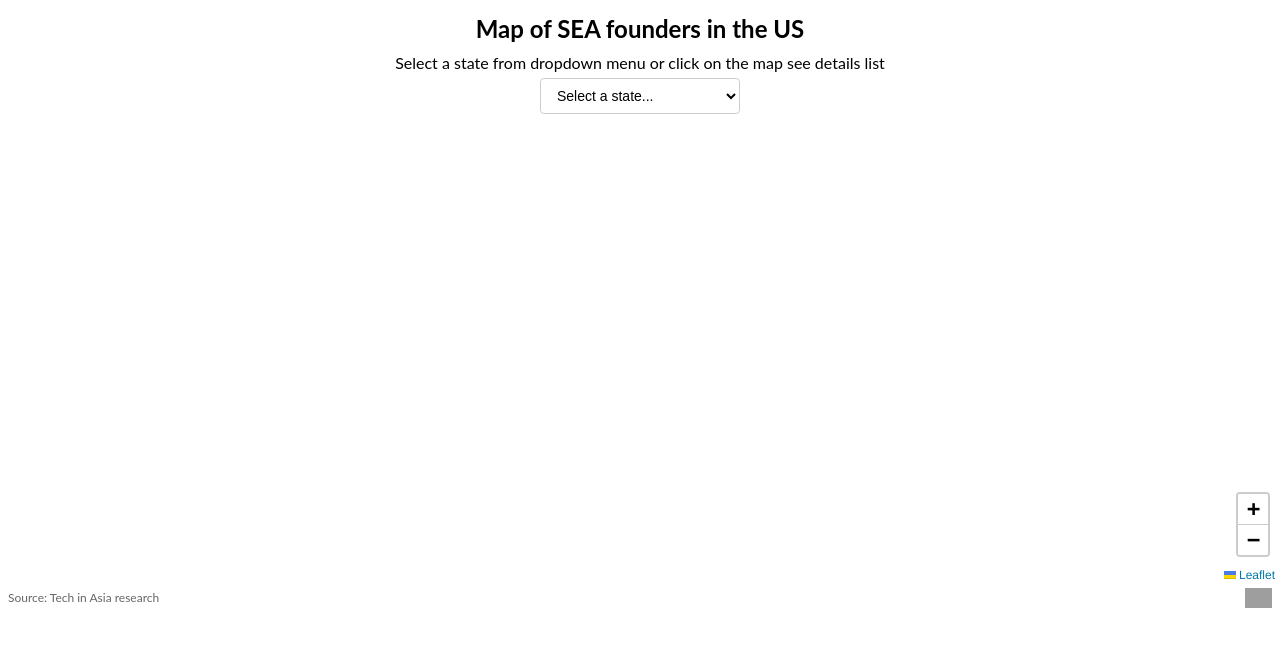
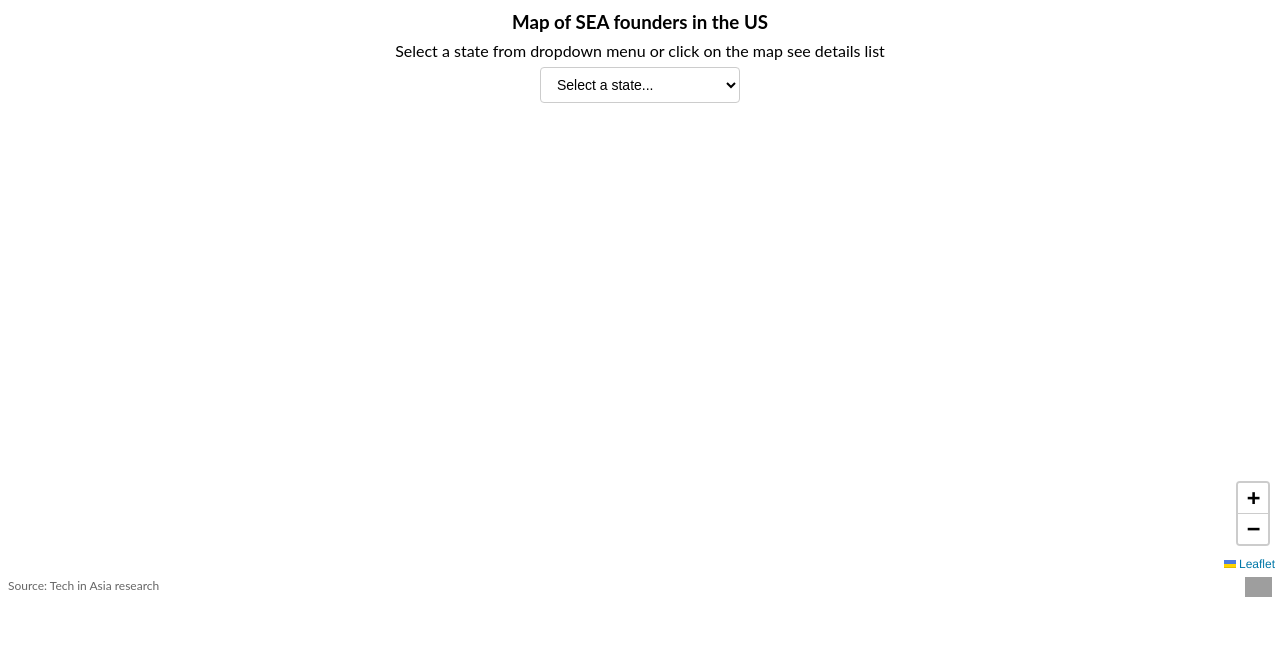
Before and after one commit to ductran2918/duc.github.io, a plain HTML site: page index.html in a window 1280 px wide. Drawn offline with nearby package versions, Linux system fonts and the light colour scheme; no server answers; grey boxes are pictures that could not be loaded.

Commit message:
Update index.html

```diff
--- a/index.html
+++ b/index.html
@@ -553,9 +553,9 @@
   </style>
 </head>
 <body>
-    <h2 style="text-align: center; font-family: var(--main-font); margin: 0.5em 0 0.25em 0;">
+    <h3 style="text-align: center; font-family: var(--main-font); margin: 0.5em 0 0.25em 0;">
     Map of SEA founders in the US
-    </h2>
+    </h3>
     <h4 style="text-align: center; font-family: var(--main-font); font-weight: normal; margin: 0.25em 0;">
     Select a state from dropdown menu or click on the map see details list
     </h4>
```
